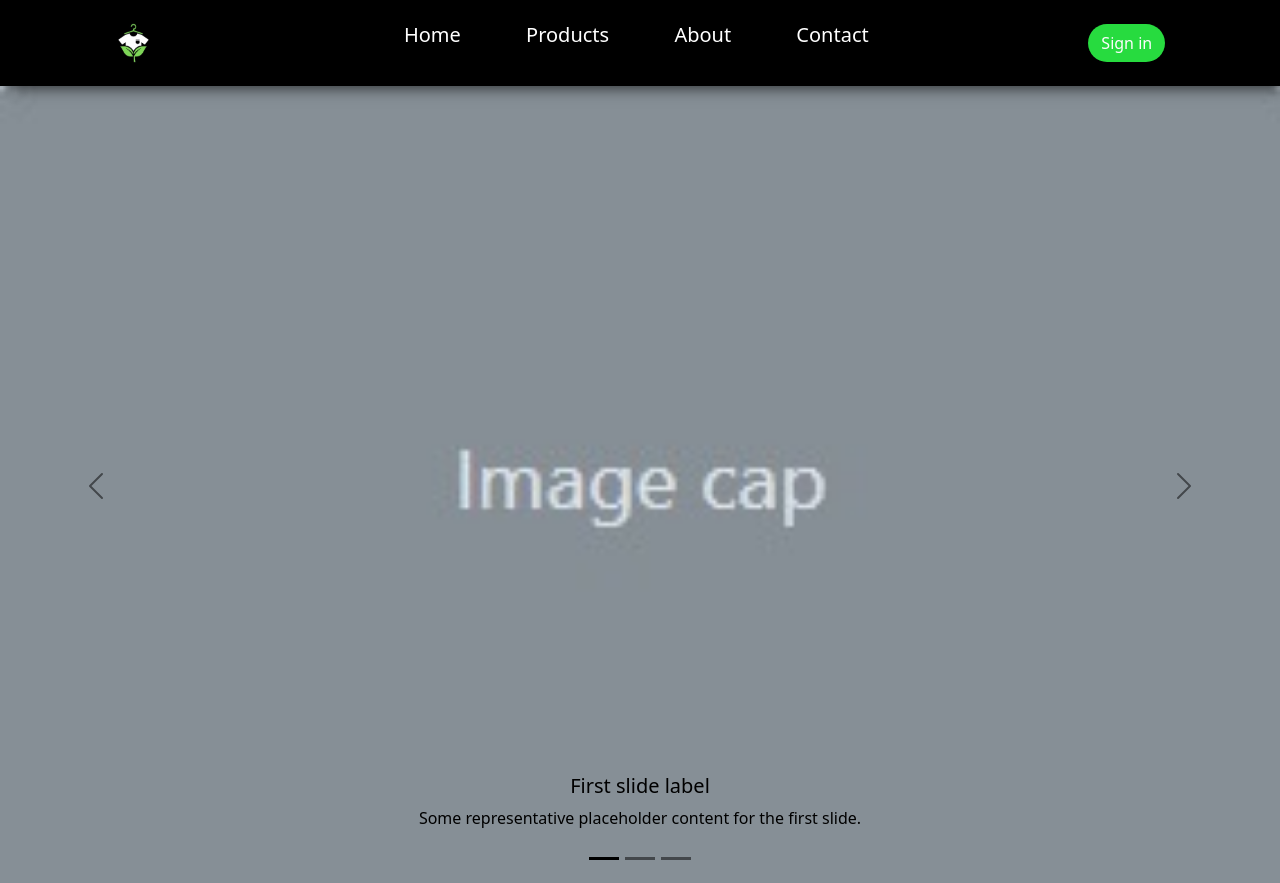
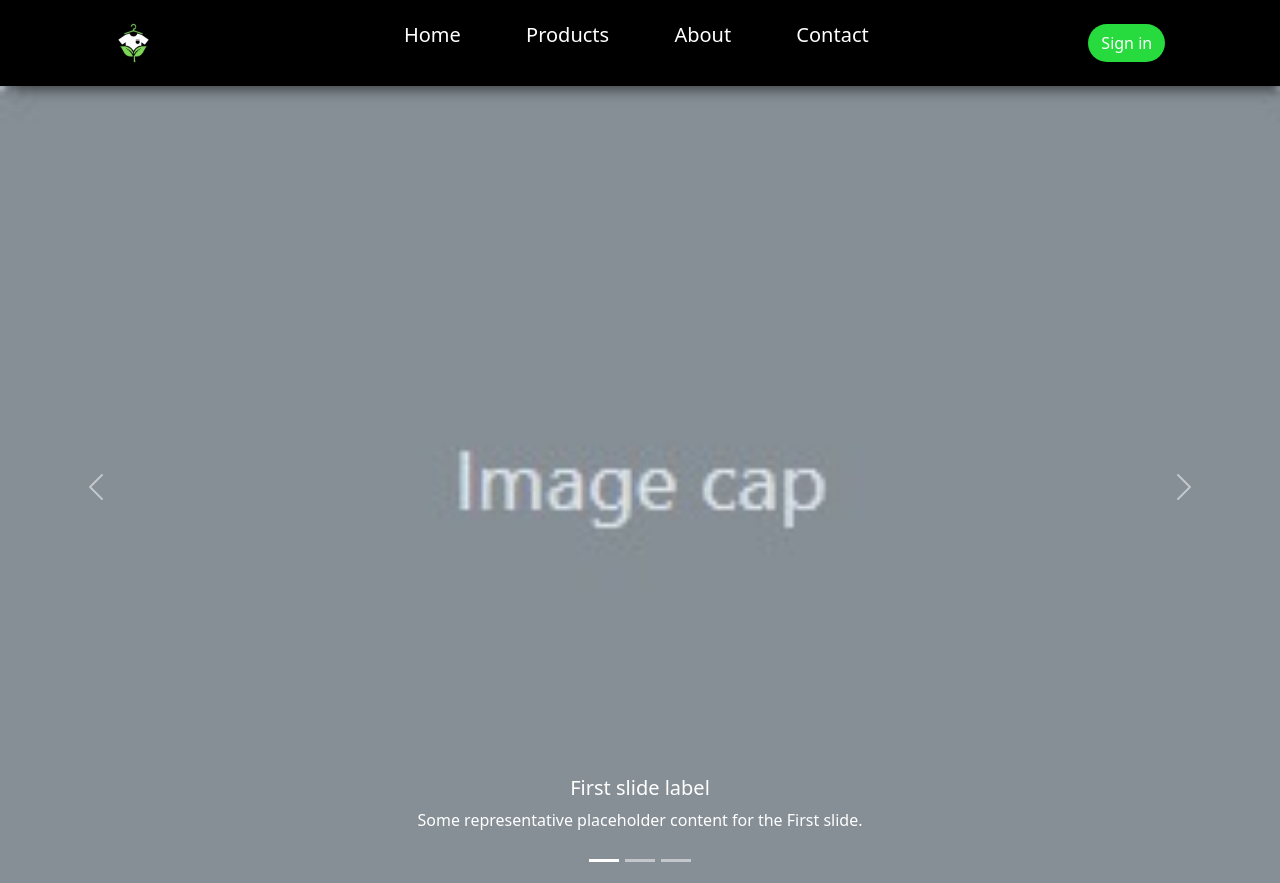
Before and after one commit to Kri-Bot01/Celvi, a Django app: page / in a window 1280 px wide. Shown: the top 883 px of the page. Run offline with Django 5.2, Linux system fonts and the light colour scheme.

Commit message:
"Updated base.html and home.html templates, modified carousel component and removed unnecessary code blocks."

```diff
--- a/core/templates/base.html
+++ b/core/templates/base.html
@@ -258,6 +258,7 @@
           font-size: 24px;
       }
   }
+
   </style>
 </head>
 <body>
--- a/core/templates/home.html
+++ b/core/templates/home.html
@@ -6,47 +6,46 @@ Home
 {% endblock %}
 
 {% block content %}
-
-<div id="carouselExampleDark" class="carousel carousel-dark slide">
+  <div id="carouselExampleAutoplaying" class="carousel slide" data-bs-ride="carousel">
     <div class="carousel-indicators">
-      <button type="button" data-bs-target="#carouselExampleDark" data-bs-slide-to="0" class="active" aria-current="true" aria-label="Slide 1"></button>
-      <button type="button" data-bs-target="#carouselExampleDark" data-bs-slide-to="1" aria-label="Slide 2"></button>
-      <button type="button" data-bs-target="#carouselExampleDark" data-bs-slide-to="2" aria-label="Slide 3"></button>
+      <button type="button" data-bs-target="#carouselExampleAutoplaying" data-bs-slide-to="0" class="active" aria-current="true" aria-label="Slide 1"></button>
+      <button type="button" data-bs-target="#carouselExampleAutoplaying" data-bs-slide-to="1" aria-label="Slide 2"></button>
+      <button type="button" data-bs-target="#carouselExampleAutoplaying" data-bs-slide-to="2" aria-label="Slide 3"></button>
     </div>
     <div class="carousel-inner">
-      <div class="carousel-item active" data-bs-interval="10000">
-        <img src="{% static 'core/image/image_cap.jpg' %}" class="d-block w-100" alt="..." style="height: 800px;">
+      <div class="carousel-item active">
+        <img src="{% static 'core/image/image_cap.jpg' %}" class="d-block w-100" alt="...">
         <div class="carousel-caption d-none d-md-block">
           <h5>First slide label</h5>
-          <p>Some representative placeholder content for the first slide.</p>
-        </div>
-      </div>
-      <div class="carousel-item" data-bs-interval="2000">
-        <img src="{% static 'core/image/image_cap.jpg' %}" class="d-block w-100" alt="..." style="height: 800px;">
-        <div class="carousel-caption d-none d-md-block">
-          <h5>Second slide label</h5>
-          <p>Some representative placeholder content for the second slide.</p>
+          <p>Some representative placeholder content for the First slide.</p>
         </div>
       </div>
       <div class="carousel-item">
-        <img src="{% static 'core/image/image_cap.jpg' %}" class="d-block w-100" alt="..." style="height: 800px;">
+        <img src="{% static 'core/image/image_cap.jpg' %}" class="d-block w-100" alt="...">
+        <div class="carousel-caption d-none d-md-block">
+          <h5>Second slide label</h5>
+          <p>Some representative placeholder content for the Second slide.</p>
+        </div>
+      </div>
+      <div class="carousel-item">
+        <img src="{% static 'core/image/image_cap.jpg' %}" class="d-block w-100" alt="...">
         <div class="carousel-caption d-none d-md-block">
           <h5>Third slide label</h5>
           <p>Some representative placeholder content for the third slide.</p>
         </div>
       </div>
     </div>
-    <button class="carousel-control-prev" type="button" data-bs-target="#carouselExampleDark" data-bs-slide="prev">
+    <button class="carousel-control-prev" type="button" data-bs-target="#carouselExampleAutoplaying" data-bs-slide="prev">
       <span class="carousel-control-prev-icon" aria-hidden="true"></span>
       <span class="visually-hidden">Previous</span>
     </button>
-    <button class="carousel-control-next" type="button" data-bs-target="#carouselExampleDark" data-bs-slide="next">
+    <button class="carousel-control-next" type="button" data-bs-target="#carouselExampleAutoplaying" data-bs-slide="next">
       <span class="carousel-control-next-icon" aria-hidden="true"></span>
       <span class="visually-hidden">Next</span>
     </button>
   </div>
-  <div>
-    <img src="{% static 'core/image/standard.gif' %}" width="min-content">
+  <!-- <div>
+    <img src="{% static 'core/image/standard.gif' %}" width="1098px">
   </div>
-
+   -->
 {% endblock %}
```
Also changed, not shown: db.sqlite3.
